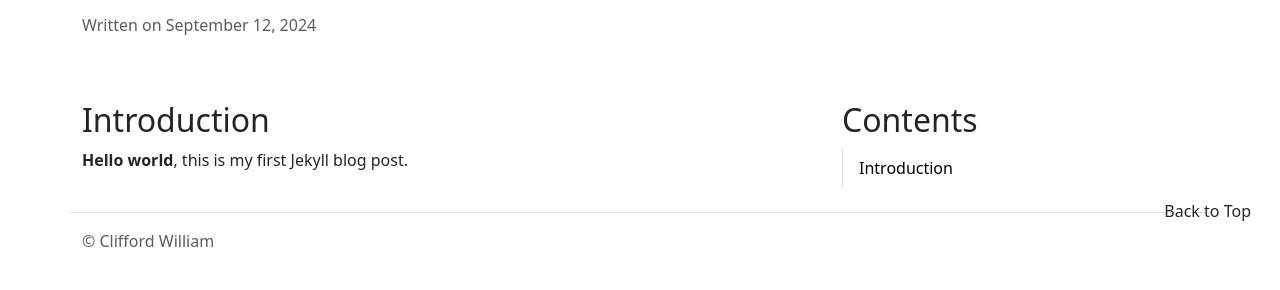
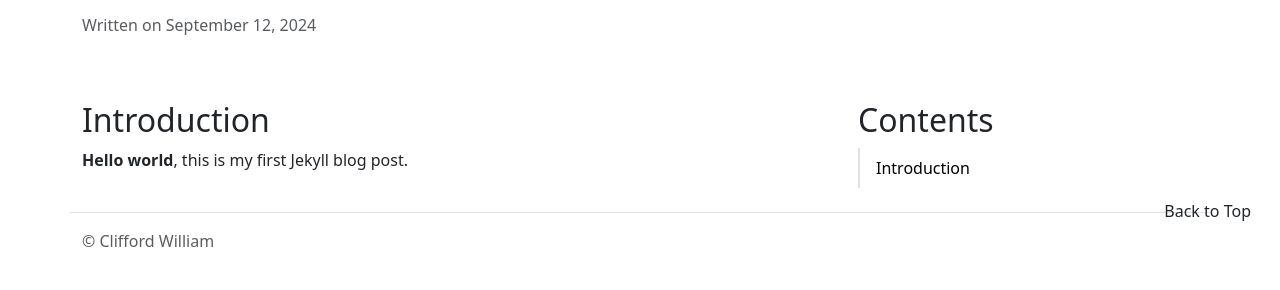
Before and after one commit to cliffordwilliam/my_archive, a Jekyll site: the page built from _posts/2024-09-12-first-post.md, in a window 1280 px wide. Shown: the part 654-944 px from the top of the page. Built offline with Jekyll 4.4.1, drawn with Linux system fonts in a browser that asks for light colours.

Commit message:
update layout

```diff
--- a/_layouts/post.html
+++ b/_layouts/post.html
@@ -16,11 +16,11 @@ layout: default
 <h2>Post Metadata</h2>
 <p class="text-body-secondary">Written on {{ page.date | date: "%B %e, %Y" }}</p>
 
-<div class="row gx-4">
+<div class="row gx-5">
     <div class="col-md-4 order-md-2">
         <div class="sticky-md-top">
             <h2 class="mt-5">Contents</h2>
-            {% include toc.html html=content class="list-group list-group-flush border-start"
+            {% include toc.html html=content class="list-group list-group-flush border-start border-2"
             item_class="list-group-item"
             submenu_class="list-group list-group-flush" anchor_class="link-body-emphasis link-underline-opacity-0" %}
         </div>
--- a/assets/css/pygments-darcula.css
+++ b/assets/css/pygments-darcula.css
@@ -1,6 +1,6 @@
 /*! Darcula theme; https://github.com/alem0lars/vim-colorscheme-darcula */
 .highlight, .highlight pre, .highlight table { background: #2b2b2b !important; color: #ffffff !important; margin-bottom: 0rem !important; }
-pre.highlight { padding: 1rem !important; margin-bottom: 0rem !important; }
+pre.highlight { padding: 1rem !important; margin-bottom: 0rem !important;  }
 pre.lineno { margin-right: .8em !important;, margin-bottom: 0rem !important; border-right: 1px solid #999 !important; padding-right: .8em !important; }
 #post-content-container div.highlighter-rouge { margin-bottom: 1rem !important; }
 .highlight .hll { background-color: #ffffcc !important; }
```
